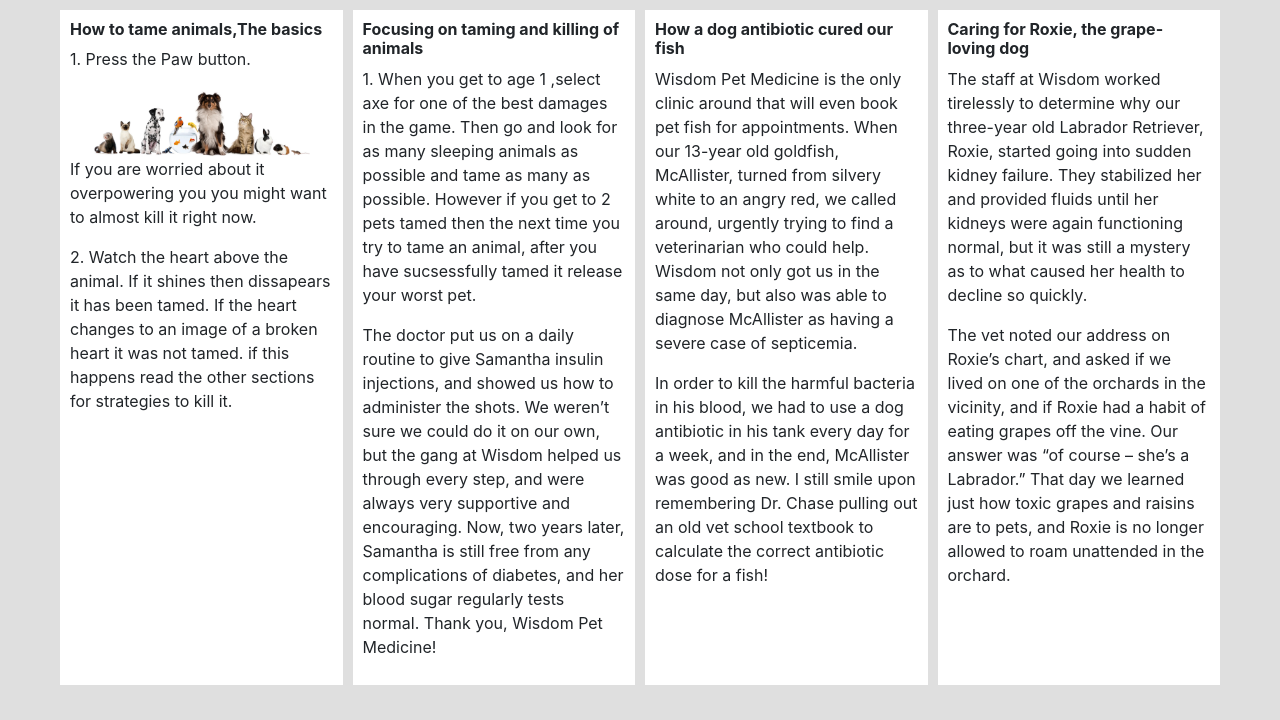
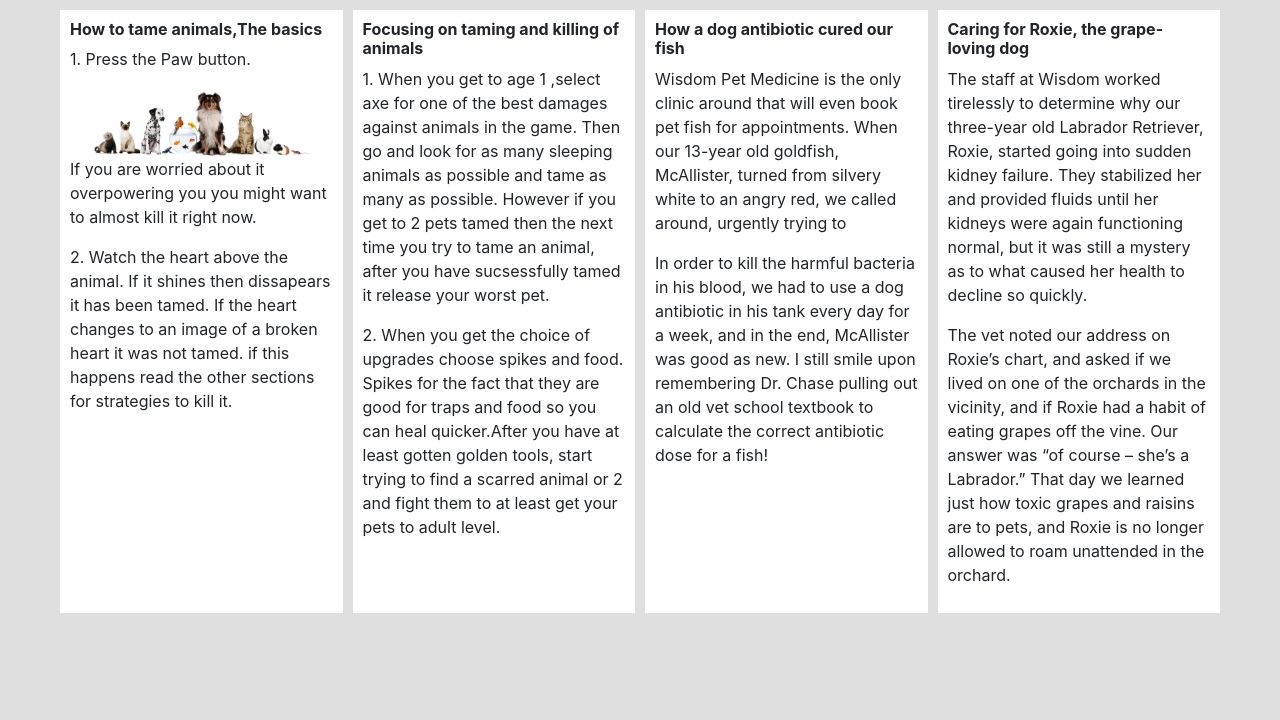
Before and after one commit to codingkat5050/taming.io-tutorial, a website: page index.html in a window 1280 px wide. Shown: the part 816-1536 px from the top of the page. After the commit the page ends 1464 px from the top, so only its background shows below. Drawn offline with Linux system fonts and the light colour scheme.

Commit message:
Update index.html

```diff
--- a/index.html
+++ b/index.html
@@ -75,12 +75,12 @@
       </div>
       <div class="col-sm-6 col-lg-3" style="border:5px solid #DFDFDF;background-color:white;padding:10px;">
         <h6><b>Focusing on taming and killing of animals</b></h6>
-        <p>1. When you get to age 1 ,select axe for one of the best damages in the game. Then go and look for as many sleeping animals as possible and tame as many as possible. However if you get to 2 pets tamed then the next time you try to tame an animal, after you have sucsessfully tamed it release your worst pet.</p>
-        <p>The doctor put us on a daily routine to give Samantha insulin injections, and showed us how to administer the shots. We weren’t sure we could do it on our own, but the gang at Wisdom helped us through every step, and were always very supportive and encouraging. Now, two years later, Samantha is still free from any complications of diabetes, and her blood sugar regularly tests normal. Thank you, Wisdom Pet Medicine!</p>
+        <p>1. When you get to age 1 ,select axe for one of the best damages against animals in the game. Then go and look for as many sleeping animals as possible and tame as many as possible. However if you get to 2 pets tamed then the next time you try to tame an animal, after you have sucsessfully tamed it release your worst pet.</p>
+        <p>2.  When you get the choice of upgrades choose spikes and food. Spikes for the fact that they are good for traps and food so you can heal quicker.After you have at least gotten golden tools, start trying to find a scarred animal or 2 and fight them to at least get your pets to adult level.</p>
       </div>
       <div class="col-sm-6 col-lg-3" style="border:5px solid #DFDFDF;background-color:white;padding:10px;">
         <h6><b>How a dog antibiotic cured our fish</b></h6>
-        <p>Wisdom Pet Medicine is the only clinic around that will even book pet fish for appointments. When our 13-year old goldfish, McAllister, turned from silvery white to an angry red, we called around, urgently trying to find a veterinarian who could help. Wisdom not only got us in the same day, but also was able to diagnose McAllister as having a severe case of septicemia.</p>
+        <p>Wisdom Pet Medicine is the only clinic around that will even book pet fish for appointments. When our 13-year old goldfish, McAllister, turned from silvery white to an angry red, we called around, urgently trying to </p>
         <p>In order to kill the harmful bacteria in his blood, we had to use a dog antibiotic in his tank every day for a week, and in the end, McAllister was good as new. I still smile upon remembering Dr. Chase pulling out an old vet school textbook to calculate the correct antibiotic dose for a fish!</p>
       </div>
       <div class="col-sm-6 col-lg-3" style="border:5px solid #DFDFDF;background-color:white;padding:10px;">
```
